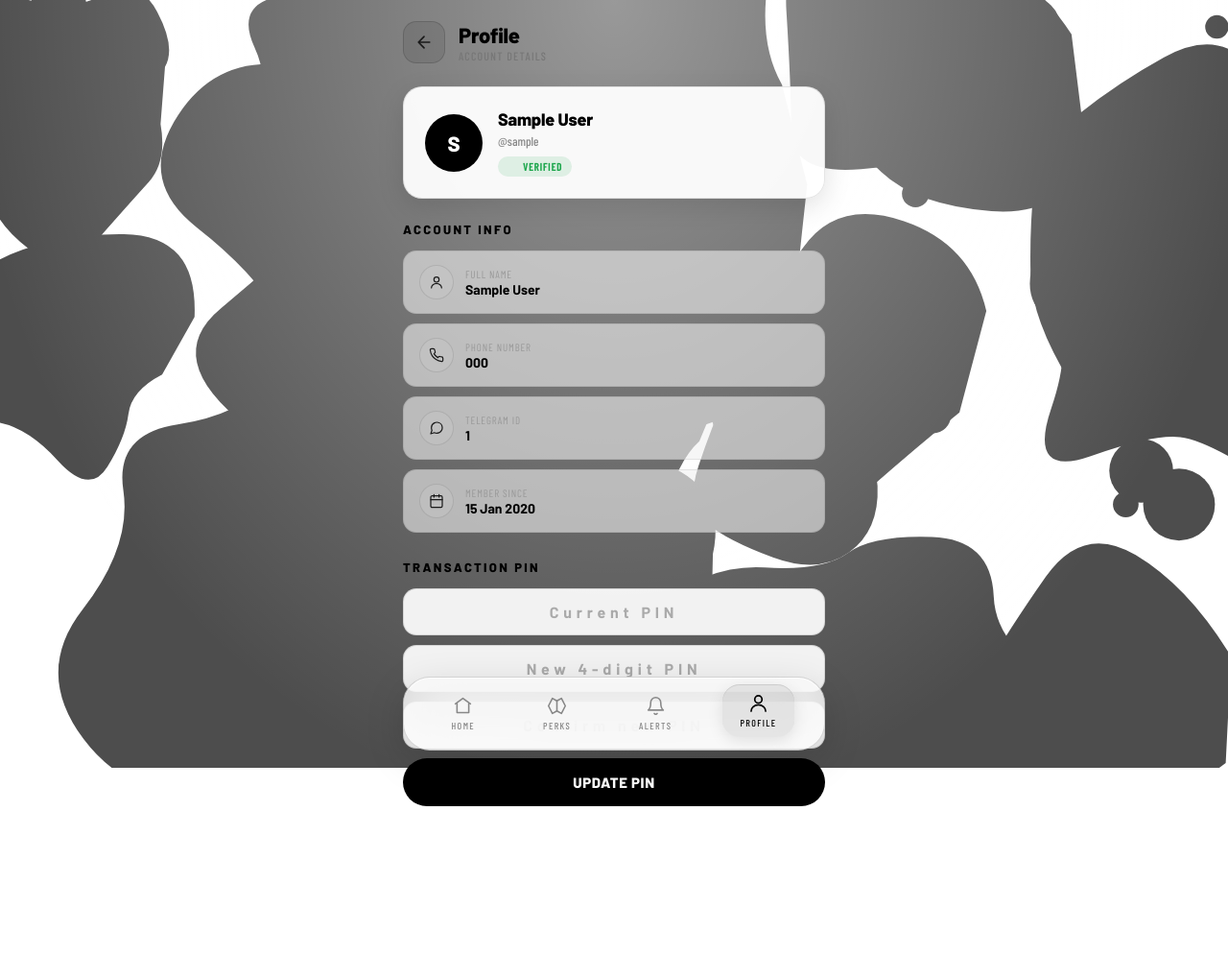
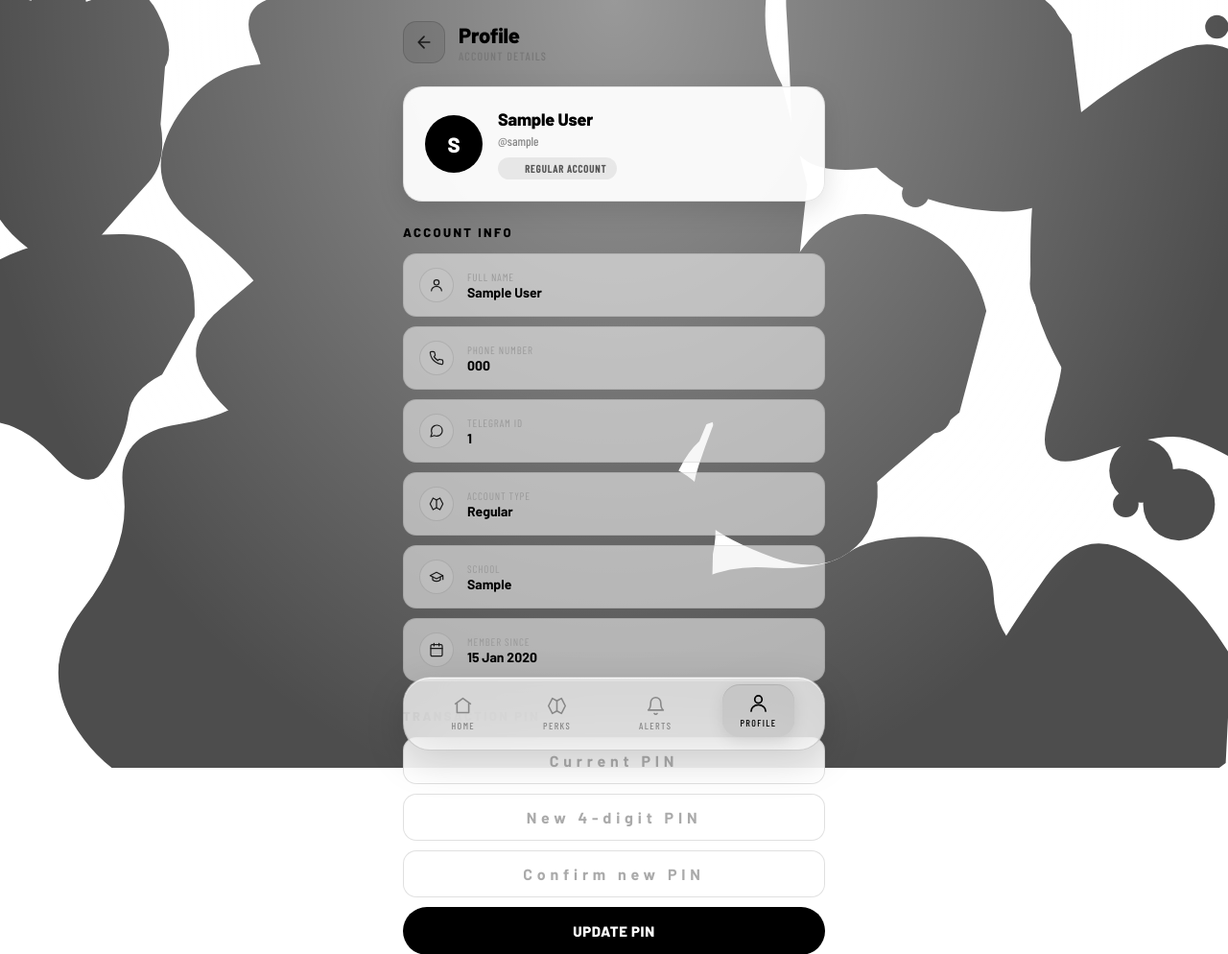
Before and after one commit to Prosperricch/vtmoo_bot, a Flask app: template templates/profile.html in a window 1280 px wide. Shown: the top 994 px of the page at 96% size. Before the commit the page ends 840 px from the top, so only its background shows below. Run offline with Flask 3, Linux system fonts and the light colour scheme; the template is opened without the code that fills it: values that come from a table or form of the project are taken from there, others are empty; tables that the repository leaves empty hold one stand-in row (values such as "Sample post"); some libraries are stand-ins or nearby versions.

Commit message:
Update profile.html

```diff
--- a/templates/profile.html
+++ b/templates/profile.html
@@ -20,7 +20,6 @@
       font-family: 'Barlow Condensed', sans-serif; background: #ffffff; color: #000000;
     }
 
-    /* ── COW PATTERN BG ── */
     #bg-canvas-wrapper { position: fixed; inset: 0; width: 100vw; height: 100vh; min-width: 100%; min-height: 100%; z-index: 0; pointer-events: none; overflow: hidden; }
     #bg-canvas { position: absolute; top: 0; left: 0; width: 100%; height: 100%; display: block; object-fit: cover; }
     #bg-overlay { position: fixed; inset: 0; z-index: 1; pointer-events: none; background: radial-gradient(ellipse at 50% 0%, rgba(255,255,255,0.6) 0%, rgba(255,255,255,0.3) 75%); }
@@ -29,7 +28,7 @@
 
     @keyframes fadeUp { from { opacity: 0; transform: translateY(14px); } to { opacity: 1; transform: translateY(0); } }
 
-    /* ── TOP BAR ── */
+    /* TOP BAR */
     .topbar { display: flex; align-items: center; gap: 14px; margin-bottom: 24px; opacity: 0; animation: fadeUp 0.6s ease 0.05s forwards; }
     .back-btn {
       width: 44px; height: 44px; border-radius: 14px; background: rgba(0,0,0,0.08);
@@ -39,10 +38,10 @@
     }
     .back-btn:hover { background: rgba(0,0,0,0.12); border-color: rgba(0,0,0,0.25); }
     .back-btn svg { width: 20px; height: 20px; stroke: #1a1a1a; }
-    .page-title { font-family: 'Barlow', sans-serif; font-weight: 800; font-size: 22px; letter-spacing: -0.01em; }
+    .page-title { font-family: 'Barlow', sans-serif; font-weight: 800; font-size: 22px; letter-spacing: -0.01em; color: #000000; }
     .page-sub { font-family: 'Barlow Condensed', sans-serif; font-weight: 500; font-size: 12px; letter-spacing: 0.1em; text-transform: uppercase; color: #777777; margin-top: 2px; }
 
-    /* ── PROFILE CARD ── */
+    /* PROFILE CARD */
     .profile-card {
       display: flex; align-items: center; gap: 16px; border-radius: 20px; padding: 22px;
       background: rgba(255,255,255,0.95); border: 1px solid rgba(0,0,0,0.1);
@@ -55,18 +54,22 @@
       font-family: 'Barlow', sans-serif; font-weight: 800; font-size: 22px; letter-spacing: -0.01em;
     }
     .profile-meta { display: flex; flex-direction: column; gap: 4px; min-width: 0; }
-    .profile-name { font-family: 'Barlow', sans-serif; font-weight: 800; font-size: 18px; letter-spacing: -0.01em; }
+    .profile-name { font-family: 'Barlow', sans-serif; font-weight: 800; font-size: 18px; letter-spacing: -0.01em; color: #000000; }
     .profile-username { font-family: 'Barlow Condensed', sans-serif; font-weight: 500; font-size: 13px; color: #888888; }
-    .verified-badge {
-      display: inline-flex; align-items: center; gap: 4px; font-family: 'Barlow Condensed', sans-serif;
-      font-weight: 600; font-size: 11px; letter-spacing: 0.08em; text-transform: uppercase;
-      margin-top: 4px; padding: 4px 10px; border-radius: 100px; width: fit-content;
+
+    /* ACCOUNT TYPE BADGE */
+    .account-type-badge {
+      display: inline-flex; align-items: center; gap: 5px;
+      font-family: 'Barlow Condensed', sans-serif; font-weight: 600;
+      font-size: 11px; letter-spacing: 0.08em; text-transform: uppercase;
+      margin-top: 5px; padding: 5px 11px; border-radius: 100px; width: fit-content;
     }
-    .verified-badge.yes { background: rgba(28,166,76,0.12); color: #1ca64c; }
-    .verified-badge.no { background: rgba(255,153,0,0.12); color: #cc7a00; }
-    .verified-badge svg { width: 12px; height: 12px; }
+    .account-type-badge svg { width: 12px; height: 12px; }
+    .account-type-badge.student { background: rgba(37,99,235,0.1); color: #2563eb; }
+    .account-type-badge.regular { background: rgba(0,0,0,0.07); color: #555555; }
+    .account-type-badge.suspended { background: rgba(220,38,38,0.1); color: #dc2626; }
 
-    /* ── SECTION ── */
+    /* SECTION */
     .section-head {
       font-family: 'Barlow', sans-serif; font-weight: 800; font-size: 13px; letter-spacing: 0.18em;
       text-transform: uppercase; color: #000000; margin: 0 0 14px;
@@ -74,14 +77,13 @@
     }
     .section-head.delayed { animation: fadeUp 0.6s ease 0.3s forwards; margin-top: 28px; }
 
-    /* ── INFO LIST ── */
+    /* INFO LIST */
     .info-list { display: flex; flex-direction: column; gap: 10px; opacity: 0; animation: fadeUp 0.6s ease 0.2s forwards; }
     .info-row {
-      display: flex; align-items: center; justify-content: space-between; gap: 14px;
+      display: flex; align-items: center; gap: 14px;
       background: rgba(240,240,240,0.6); border: 1px solid rgba(0,0,0,0.08);
       border-radius: 14px; padding: 14px 16px; backdrop-filter: blur(10px); -webkit-backdrop-filter: blur(10px);
     }
-    .info-label { display: flex; align-items: center; gap: 12px; }
     .info-icon {
       width: 36px; height: 36px; border-radius: 50%; background: rgba(200,200,200,0.4);
       border: 1px solid rgba(0,0,0,0.1); display: flex; align-items: center; justify-content: center; flex-shrink: 0;
@@ -91,16 +93,16 @@
     .info-key { font-family: 'Barlow Condensed', sans-serif; font-weight: 400; font-size: 11px; letter-spacing: 0.08em; text-transform: uppercase; color: #999999; }
     .info-value { font-family: 'Barlow', sans-serif; font-weight: 700; font-size: 14px; color: #000000; }
 
-    /* ── PIN UPDATE ── */
+    /* PIN FORM */
     .pin-form { display: flex; flex-direction: column; gap: 10px; opacity: 0; animation: fadeUp 0.6s ease 0.36s forwards; }
     .field-input {
       width: 100%; font-family: 'Barlow', sans-serif; font-weight: 700; font-size: 16px;
-      letter-spacing: 0.3em; color: #000000; background: rgba(255,255,255,0.92); border: 1px solid rgba(0,0,0,0.12);
-      border-radius: 14px; padding: 14px 16px; outline: none; transition: border-color 0.2s ease; text-align: center;
+      letter-spacing: 0.3em; color: #000000; background: rgba(255,255,255,0.92);
+      border: 1px solid rgba(0,0,0,0.12); border-radius: 14px; padding: 14px 16px;
+      outline: none; transition: border-color 0.2s ease; text-align: center;
     }
     .field-input:focus { border-color: #000000; }
     .field-input::placeholder { color: #aaaaaa; font-weight: 500; letter-spacing: 0.3em; }
-
     .submit-btn {
       width: 100%; font-family: 'Barlow', sans-serif; font-weight: 800; font-size: 15px;
       letter-spacing: 0.04em; color: #ffffff; background: #000000; border: none;
@@ -110,7 +112,6 @@
     .submit-btn:hover { transform: translateY(-2px); background: #333333; }
     .submit-btn:active { transform: translateY(0) scale(0.98); }
     .submit-btn:disabled { background: #cccccc; cursor: not-allowed; transform: none; }
-
     .form-message {
       margin-top: 6px; padding: 12px 16px; border-radius: 12px;
       font-family: 'Barlow Condensed', sans-serif; font-weight: 500; font-size: 13px;
@@ -119,7 +120,7 @@
     .form-message.success { display: block; background: rgba(28,166,76,0.12); color: #1ca64c; border: 1px solid rgba(28,166,76,0.25); }
     .form-message.error { display: block; background: rgba(255,0,0,0.08); color: #cc0000; border: 1px solid rgba(255,0,0,0.2); }
 
-    /* ── BOTTOM GLASS NAV ── */
+    /* BOTTOM GLASS NAV */
     .bottom-nav {
       position: fixed; bottom: 18px; left: 50%; transform: translateX(-50%); z-index: 100;
       width: calc(100% - 40px); max-width: 440px; display: flex; align-items: center; justify-content: space-around;
@@ -137,10 +138,7 @@
     .nav-item.active { background: rgba(0,0,0,0.08); box-shadow: inset 0 1px 0 rgba(0,0,0,0.1), 0 4px 16px rgba(0,0,0,0.1); transform: translateY(-3px); }
     .nav-item.active svg { stroke: #000000; transform: scale(1.08); }
     .nav-item.active span { color: #000000; }
-
-    @media (max-width: 380px) {
-      .nav-item { padding: 9px 12px; }
-    }
+    @media (max-width: 380px) { .nav-item { padding: 9px 12px; } }
   </style>
 </head>
 
@@ -153,7 +151,7 @@
 
     <!-- TOP BAR -->
     <div class="topbar">
-      <a class="back-btn" href="{{ url_for('dashboard', telegram_id=user.telegram_id) }}">
+      <a class="back-btn" href="/dashboard?telegram_id={{ user.telegram_id }}">
         <svg viewBox="0 0 24 24" fill="none" stroke-width="2" stroke-linecap="round" stroke-linejoin="round">
           <path d="M19 12H5M12 19l-7-7 7-7" />
         </svg>
@@ -170,15 +168,31 @@
       <div class="profile-meta">
         <span class="profile-name">{{ user.name or "Unnamed User" }}</span>
         <span class="profile-username">@{{ user.username or "no_username" }}</span>
-        {% if user.is_verified %}
-        <span class="verified-badge yes">
-          <svg viewBox="0 0 24 24" fill="none" stroke-width="2.5" stroke-linecap="round" stroke-linejoin="round"><path d="M20 6L9 17l-5-5" /></svg>
-          Verified
+
+        {% set utype = user.user_type or 'regular' %}
+        {% set is_suspended = user.pricing_suspended %}
+
+        {% if is_suspended %}
+        <span class="account-type-badge suspended">
+          <svg viewBox="0 0 24 24" fill="none" stroke-width="2.5" stroke-linecap="round" stroke-linejoin="round">
+            <circle cx="12" cy="12" r="10"/><line x1="4.93" y1="4.93" x2="19.07" y2="19.07"/>
+          </svg>
+          Suspended
+        </span>
+        {% elif utype == 'student' %}
+        <span class="account-type-badge student">
+          <svg viewBox="0 0 24 24" fill="none" stroke-width="2.5" stroke-linecap="round" stroke-linejoin="round">
+            <path d="M22 10v6M2 10l10-5 10 5-10 5z"/>
+            <path d="M6 12v5c3.33 2.33 8.67 2.33 12 0v-5"/>
+          </svg>
+          Student Account
         </span>
         {% else %}
-        <span class="verified-badge no">
-          <svg viewBox="0 0 24 24" fill="none" stroke-width="2.5" stroke-linecap="round" stroke-linejoin="round"><circle cx="12" cy="12" r="10" /><path d="M12 8v4M12 16h.01" /></svg>
-          Unverified
+        <span class="account-type-badge regular">
+          <svg viewBox="0 0 24 24" fill="none" stroke-width="2.5" stroke-linecap="round" stroke-linejoin="round">
+            <circle cx="12" cy="8" r="4"/><path d="M4 21c0-3.87 3.58-7 8-7s8 3.13 8 7"/>
+          </svg>
+          Regular Account
         </span>
         {% endif %}
       </div>
@@ -187,11 +201,11 @@
     <!-- ACCOUNT INFO -->
     <div class="section-head">Account Info</div>
     <div class="info-list">
+
       <div class="info-row">
-        <div class="info-label">
         <div class="info-icon">
           <svg viewBox="0 0 24 24" fill="none" stroke-width="1.8" stroke-linecap="round" stroke-linejoin="round">
-              <circle cx="12" cy="8" r="4" /><path d="M4 21c0-3.87 3.58-7 8-7s8 3.13 8 7" />
+            <circle cx="12" cy="8" r="4"/><path d="M4 21c0-3.87 3.58-7 8-7s8 3.13 8 7"/>
           </svg>
         </div>
         <div class="info-text">
@@ -199,13 +213,11 @@
           <span class="info-value">{{ user.name or "Not set" }}</span>
         </div>
       </div>
-      </div>
 
       <div class="info-row">
-        <div class="info-label">
         <div class="info-icon">
           <svg viewBox="0 0 24 24" fill="none" stroke-width="1.8" stroke-linecap="round" stroke-linejoin="round">
-              <path d="M22 16.92v3a2 2 0 01-2.18 2 19.79 19.79 0 01-8.63-3.07 19.5 19.5 0 01-6-6 19.79 19.79 0 01-3.07-8.67A2 2 0 014.11 2h3a2 2 0 012 1.72c.127.96.362 1.903.7 2.81a2 2 0 01-.45 2.11L8.09 9.91a16 16 0 006 6l1.27-1.27a2 2 0 012.11-.45c.907.338 1.85.573 2.81.7A2 2 0 0122 16.92z" />
+            <path d="M22 16.92v3a2 2 0 01-2.18 2 19.79 19.79 0 01-8.63-3.07 19.5 19.5 0 01-6-6 19.79 19.79 0 01-3.07-8.67A2 2 0 014.11 2h3a2 2 0 012 1.72c.127.96.362 1.903.7 2.81a2 2 0 01-.45 2.11L8.09 9.91a16 16 0 006 6l1.27-1.27a2 2 0 012.11-.45c.907.338 1.85.573 2.81.7A2 2 0 0122 16.92z"/>
           </svg>
         </div>
         <div class="info-text">
@@ -213,13 +225,11 @@
           <span class="info-value">{{ user.phone or "Not set" }}</span>
         </div>
       </div>
-      </div>
 
       <div class="info-row">
-        <div class="info-label">
         <div class="info-icon">
           <svg viewBox="0 0 24 24" fill="none" stroke-width="1.8" stroke-linecap="round" stroke-linejoin="round">
-              <path d="M21 11.5a8.38 8.38 0 01-.9 3.8 8.5 8.5 0 01-7.6 4.7 8.38 8.38 0 01-3.8-.9L3 21l1.9-5.7a8.38 8.38 0 01-.9-3.8 8.5 8.5 0 014.7-7.6 8.38 8.38 0 013.8-.9h.5a8.48 8.48 0 018 8v.5z" />
+            <path d="M21 11.5a8.38 8.38 0 01-.9 3.8 8.5 8.5 0 01-7.6 4.7 8.38 8.38 0 01-3.8-.9L3 21l1.9-5.7a8.38 8.38 0 01-.9-3.8 8.5 8.5 0 014.7-7.6 8.38 8.38 0 013.8-.9h.5a8.48 8.48 0 018 8v.5z"/>
           </svg>
         </div>
         <div class="info-text">
@@ -227,13 +237,42 @@
           <span class="info-value">{{ user.telegram_id }}</span>
         </div>
       </div>
+
+      <div class="info-row">
+        <div class="info-icon">
+          <svg viewBox="0 0 24 24" fill="none" stroke-width="1.8" stroke-linecap="round" stroke-linejoin="round">
+            <path d="M22 12l-4.6 9-5.4-3-5.4 3L2 12l4.6-9 5.4 3 5.4-3z"/><path d="M12 6v12"/>
+          </svg>
+        </div>
+        <div class="info-text">
+          <span class="info-key">Account Type</span>
+          <span class="info-value">
+            {% if is_suspended %}Suspended
+            {% elif utype == 'student' %}Student
+            {% else %}Regular{% endif %}
+          </span>
+        </div>
       </div>
 
+      {% if user.school %}
       <div class="info-row">
-        <div class="info-label">
         <div class="info-icon">
           <svg viewBox="0 0 24 24" fill="none" stroke-width="1.8" stroke-linecap="round" stroke-linejoin="round">
-              <rect x="3" y="4" width="18" height="18" rx="2" /><path d="M16 2v4M8 2v4M3 10h18" />
+            <path d="M22 10v6M2 10l10-5 10 5-10 5z"/>
+            <path d="M6 12v5c3.33 2.33 8.67 2.33 12 0v-5"/>
+          </svg>
+        </div>
+        <div class="info-text">
+          <span class="info-key">School</span>
+          <span class="info-value">{{ user.school }}</span>
+        </div>
+      </div>
+      {% endif %}
+
+      <div class="info-row">
+        <div class="info-icon">
+          <svg viewBox="0 0 24 24" fill="none" stroke-width="1.8" stroke-linecap="round" stroke-linejoin="round">
+            <rect x="3" y="4" width="18" height="18" rx="2"/><path d="M16 2v4M8 2v4M3 10h18"/>
           </svg>
         </div>
         <div class="info-text">
@@ -241,7 +280,7 @@
           <span class="info-value">{{ user.created_at.strftime('%d %b %Y') if user.created_at else "Unknown" }}</span>
         </div>
       </div>
-      </div>
+
     </div>
 
     <!-- CHANGE PIN -->
@@ -258,27 +297,27 @@
 
   <!-- BOTTOM GLASS NAV -->
   <nav class="bottom-nav">
-    <a class="nav-item" data-nav="home" href="{{ url_for('dashboard', telegram_id=user.telegram_id) }}">
+    <a class="nav-item" href="/dashboard?telegram_id={{ user.telegram_id }}">
       <svg viewBox="0 0 24 24" fill="none" stroke-width="1.8" stroke-linecap="round" stroke-linejoin="round">
-        <path d="M3 9.5L12 3l9 6.5" /><path d="M5 9v11h14V9" />
+        <path d="M3 9.5L12 3l9 6.5"/><path d="M5 9v11h14V9"/>
       </svg>
       <span>Home</span>
     </a>
-    <a class="nav-item" data-nav="perks" href="{{ url_for('perks', telegram_id=user.telegram_id) }}">
+    <a class="nav-item" href="/perks?telegram_id={{ user.telegram_id }}">
       <svg viewBox="0 0 24 24" fill="none" stroke-width="1.8" stroke-linecap="round" stroke-linejoin="round">
-        <path d="M22 12l-4.6 9-5.4-3-5.4 3L2 12l4.6-9 5.4 3 5.4-3z" /><path d="M12 6v12" />
+        <path d="M22 12l-4.6 9-5.4-3-5.4 3L2 12l4.6-9 5.4 3 5.4-3z"/><path d="M12 6v12"/>
       </svg>
       <span>Perks</span>
     </a>
-    <a class="nav-item" data-nav="notifications" href="{{ url_for('notifications', telegram_id=user.telegram_id) }}">
+    <a class="nav-item" href="/notifications?telegram_id={{ user.telegram_id }}">
       <svg viewBox="0 0 24 24" fill="none" stroke-width="1.8" stroke-linecap="round" stroke-linejoin="round">
-        <path d="M18 8a6 6 0 10-12 0c0 7-3 9-3 9h18s-3-2-3-9" /><path d="M13.73 21a2 2 0 01-3.46 0" />
+        <path d="M18 8a6 6 0 10-12 0c0 7-3 9-3 9h18s-3-2-3-9"/><path d="M13.73 21a2 2 0 01-3.46 0"/>
       </svg>
       <span>Alerts</span>
     </a>
-    <a class="nav-item active" data-nav="profile" href="{{ url_for('profile', telegram_id=user.telegram_id) }}">
+    <a class="nav-item active" href="/profile?telegram_id={{ user.telegram_id }}">
       <svg viewBox="0 0 24 24" fill="none" stroke-width="1.8" stroke-linecap="round" stroke-linejoin="round">
-        <circle cx="12" cy="8" r="4" /><path d="M4 21c0-3.87 3.58-7 8-7s8 3.13 8 7" />
+        <circle cx="12" cy="8" r="4"/><path d="M4 21c0-3.87 3.58-7 8-7s8 3.13 8 7"/>
       </svg>
       <span>Profile</span>
     </a>
@@ -298,8 +337,7 @@
       }
       const rand = mulberry32(seed || 12345);
       ctx.fillStyle = WHITE; ctx.fillRect(0, 0, width, height);
-      const numBlobs = 25;
-      for (let i = 0; i < numBlobs; i++) {
+      for (let i = 0; i < 25; i++) {
         const cx = rand() * width, cy = rand() * height, baseRadius = 80 + rand() * 200;
         ctx.fillStyle = BLACK; ctx.beginPath();
         const points = 8 + Math.floor(rand() * 6), coords = [];
@@ -336,7 +374,7 @@
       window.visualViewport && window.visualViewport.addEventListener('resize', function () { setTimeout(resize, 100); });
     })();
 
-    /* ── TELEGRAM MINI APP INIT ── */
+    /* ── TELEGRAM INIT ── */
     (function () {
       try {
         const tg = window.Telegram && window.Telegram.WebApp;
@@ -344,14 +382,14 @@
       } catch (e) { console.warn('Telegram WebApp init failed:', e); }
     })();
 
-    /* ── PIN UPDATE FORM ── */
+    /* ── PIN UPDATE ── */
     (function () {
-      const pinForm = document.getElementById('pinForm');
-      const currentPin = document.getElementById('currentPin');
-      const newPin = document.getElementById('newPin');
-      const confirmPin = document.getElementById('confirmPin');
+      const pinForm      = document.getElementById('pinForm');
+      const currentPin   = document.getElementById('currentPin');
+      const newPin       = document.getElementById('newPin');
+      const confirmPin   = document.getElementById('confirmPin');
       const pinSubmitBtn = document.getElementById('pinSubmitBtn');
-      const pinMessage = document.getElementById('pinMessage');
+      const pinMessage   = document.getElementById('pinMessage');
 
       [currentPin, newPin, confirmPin].forEach(input => {
         input.addEventListener('input', () => {
@@ -361,9 +399,7 @@
 
       function getTelegramId() {
         const tg = window.Telegram && window.Telegram.WebApp;
-        if (tg && tg.initDataUnsafe && tg.initDataUnsafe.user) {
-          return tg.initDataUnsafe.user.id;
-        }
+        if (tg && tg.initDataUnsafe && tg.initDataUnsafe.user) return tg.initDataUnsafe.user.id;
         return new URLSearchParams(window.location.search).get('telegram_id');
       }
 
```
Lines whose indentation alone changed are shown as unchanged.
